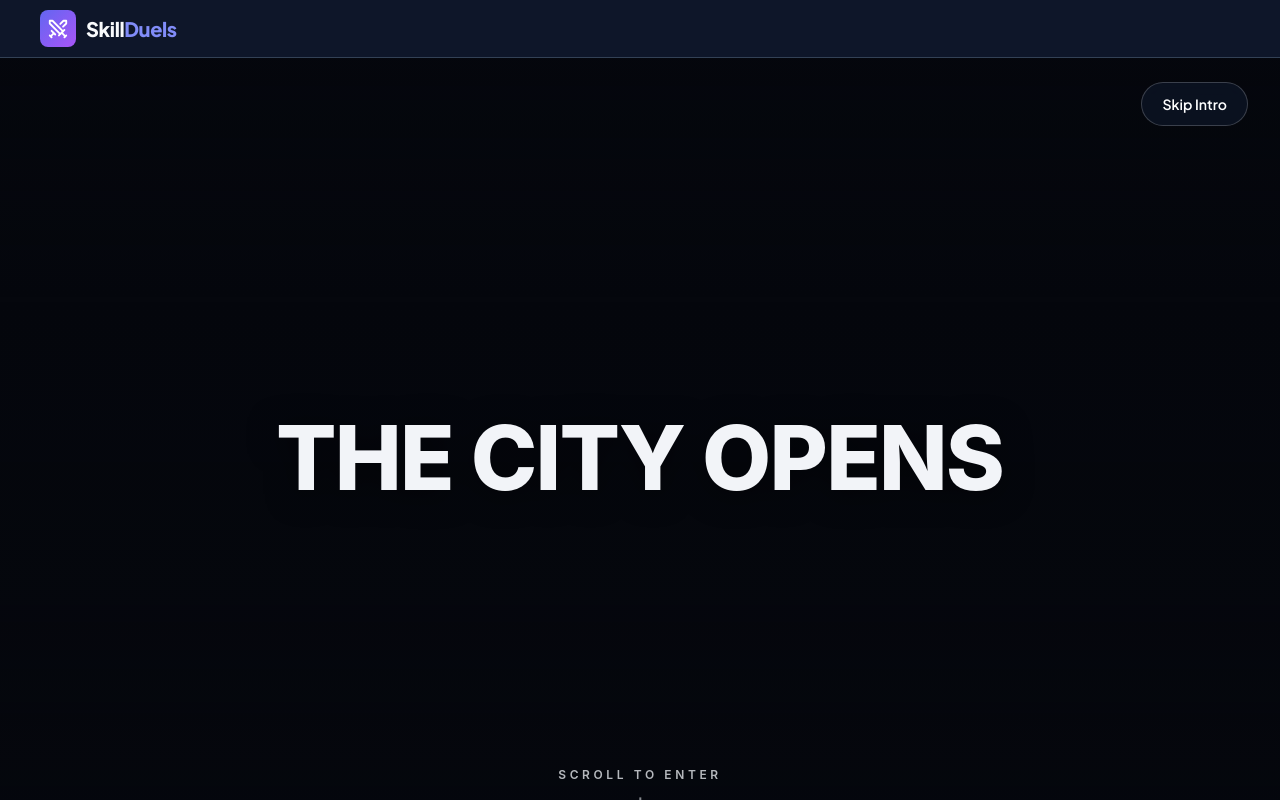
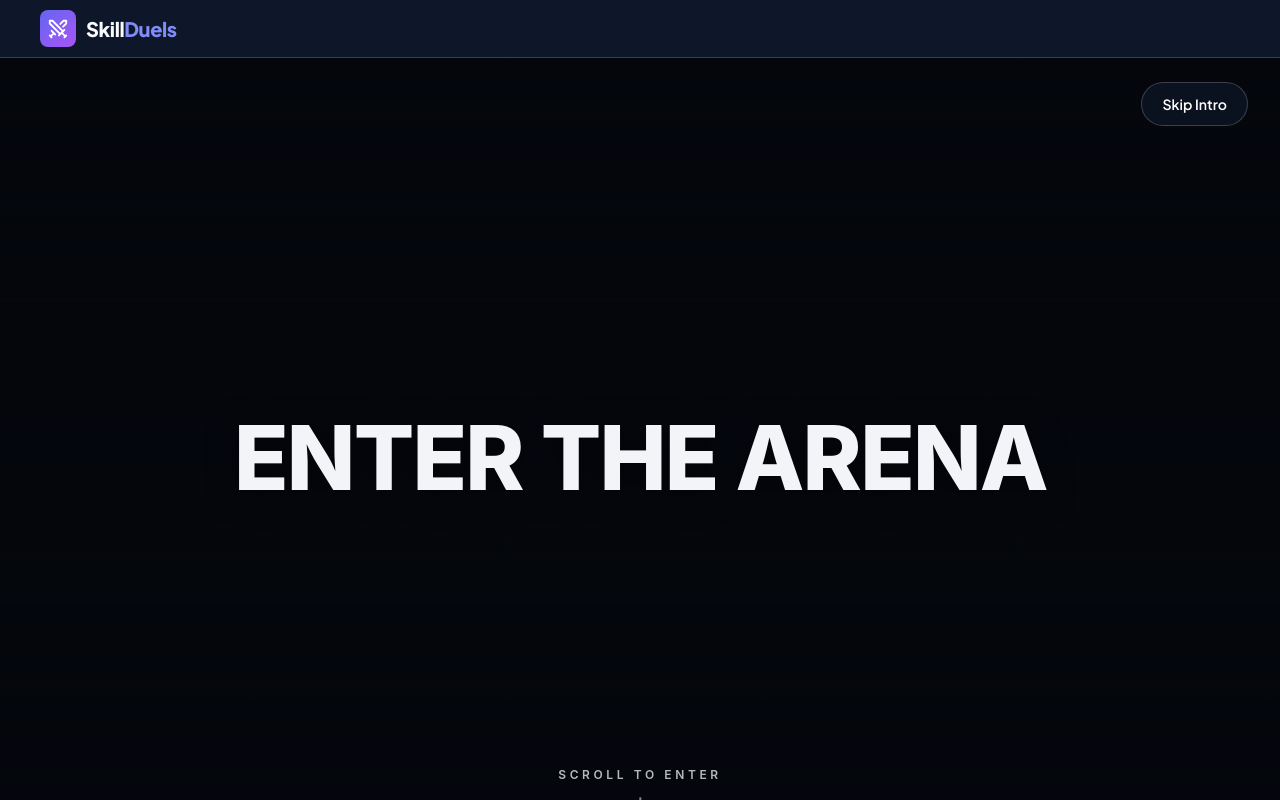
Before and after one commit to imunmesh/Skill-Duels, a React (Vite) app in the folder client/: page /welcome in a window 1280 px wide. Built offline with nearby package versions, Linux system fonts and the light colour scheme; no server answers.

Commit message:
feat(branding): tailor post-login video hero messaging to SkillDuels arena

```diff
--- a/client/src/App.jsx
+++ b/client/src/App.jsx
@@ -227,8 +227,8 @@ export const App = () => {
   if (showLoginIntro || (isAuthenticated && location.pathname === '/welcome')) {
     return (
       <MetroHero
-        title="THE CITY OPENS"
-        tagline="Every door in the city is already open. Welcome to SkillDuels."
+        title="ENTER THE ARENA"
+        tagline="1v1 Real-Time Multiplayer Trivia. Rise to Conqueror."
         scrollHint="SCROLL TO ENTER"
         onComplete={handleFinishLoginIntro}
       />
@@ -267,8 +267,8 @@ export const App = () => {
           path="/welcome"
           element={
             <MetroHero
-              title="THE CITY OPENS"
-              tagline="Every door in the city is already open. Welcome to SkillDuels."
+              title="ENTER THE ARENA"
+              tagline="1v1 Real-Time Multiplayer Trivia. Rise to Conqueror."
               scrollHint="SCROLL TO ENTER"
               onComplete={handleFinishLoginIntro}
             />
--- a/client/src/components/ui/scroll-locked-video-hero-demo.tsx
+++ b/client/src/components/ui/scroll-locked-video-hero-demo.tsx
@@ -1,5 +1,11 @@
 import MetroHero from "@/components/ui/scroll-locked-video-hero";
 
 export default function DemoOne() {
-  return <MetroHero />;
+  return (
+    <MetroHero
+      title="ENTER THE ARENA"
+      tagline="1v1 Real-Time Multiplayer Trivia. Rise to Conqueror."
+      scrollHint="SCROLL TO ENTER"
+    />
+  );
 }
--- a/client/src/components/ui/scroll-locked-video-hero.tsx
+++ b/client/src/components/ui/scroll-locked-video-hero.tsx
@@ -28,7 +28,7 @@ export interface MetroHeroProps {
 }
 
 const DEFAULT_VIDEO = "https://cdn.21st.dev/assets/mirror/21/21a77eac28eacbb7e142016eefeaa0b4a766619e51113629a3bc6df6af066c0f.mp4"
-const DEFAULT_SIGNATURE = { name: "guglielmogiannattasio.exe", url: "https://www.guglielmogiannattasio.it" }
+const DEFAULT_SIGNATURE = { name: "SkillDuels • Live 1v1 Arena", url: "/arena" }
 const SANS = "-apple-system, BlinkMacSystemFont, 'Segoe UI', Roboto, Helvetica, Arial, sans-serif"
 
 const COL_BG = "#05070d"
@@ -40,11 +40,11 @@ function clamp(v: number, min: number, max: number) {
 
 export default function MetroHero({
   videoSrc = DEFAULT_VIDEO,
-  title = "THE CITY OPENS",
-  scrollHint = "SCROLL",
-  tagline = "Every door in the city is already open.",
+  title = "ENTER THE ARENA",
+  scrollHint = "SCROLL TO ENTER",
+  tagline = "1v1 Real-Time Multiplayer Trivia. Rise to Conqueror.",
   signature = DEFAULT_SIGNATURE,
-  scrubDistance = 3200,
+  scrubDistance = 3000,
   className,
   style,
   onComplete,
```
